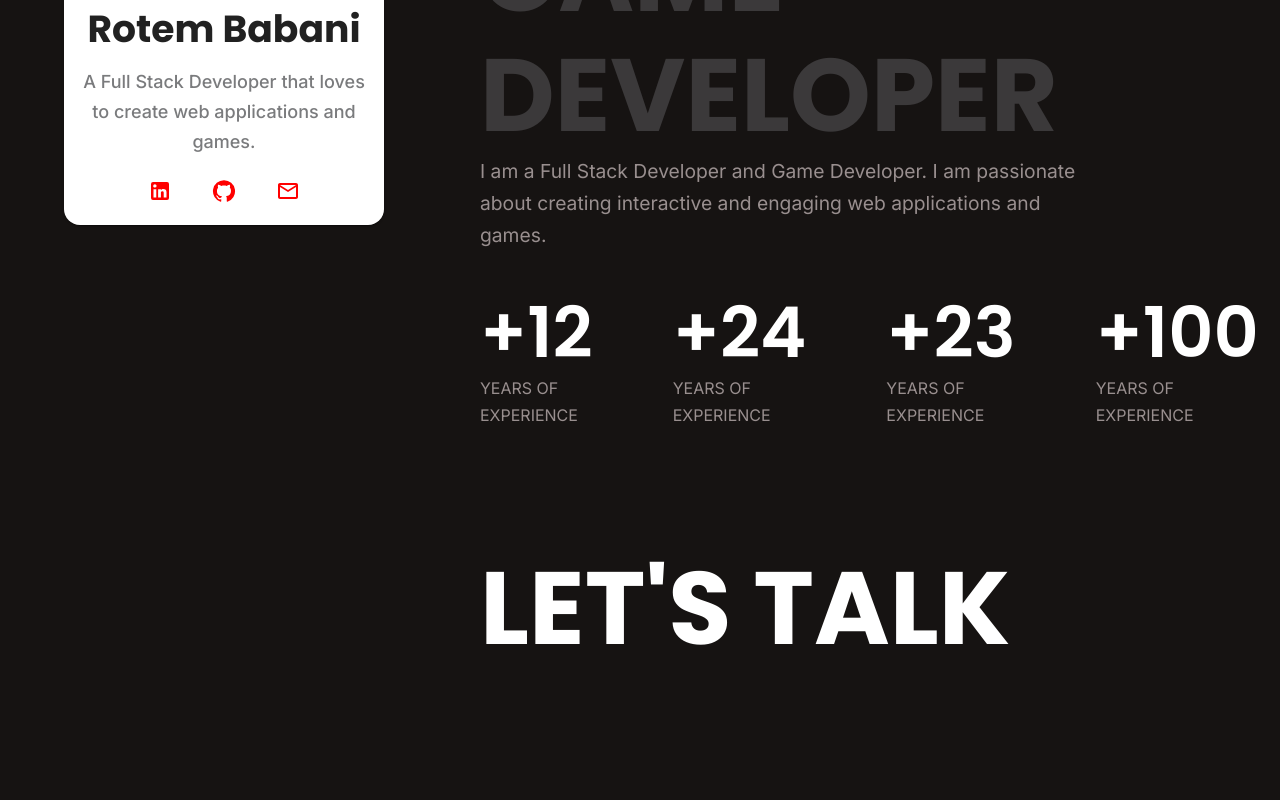
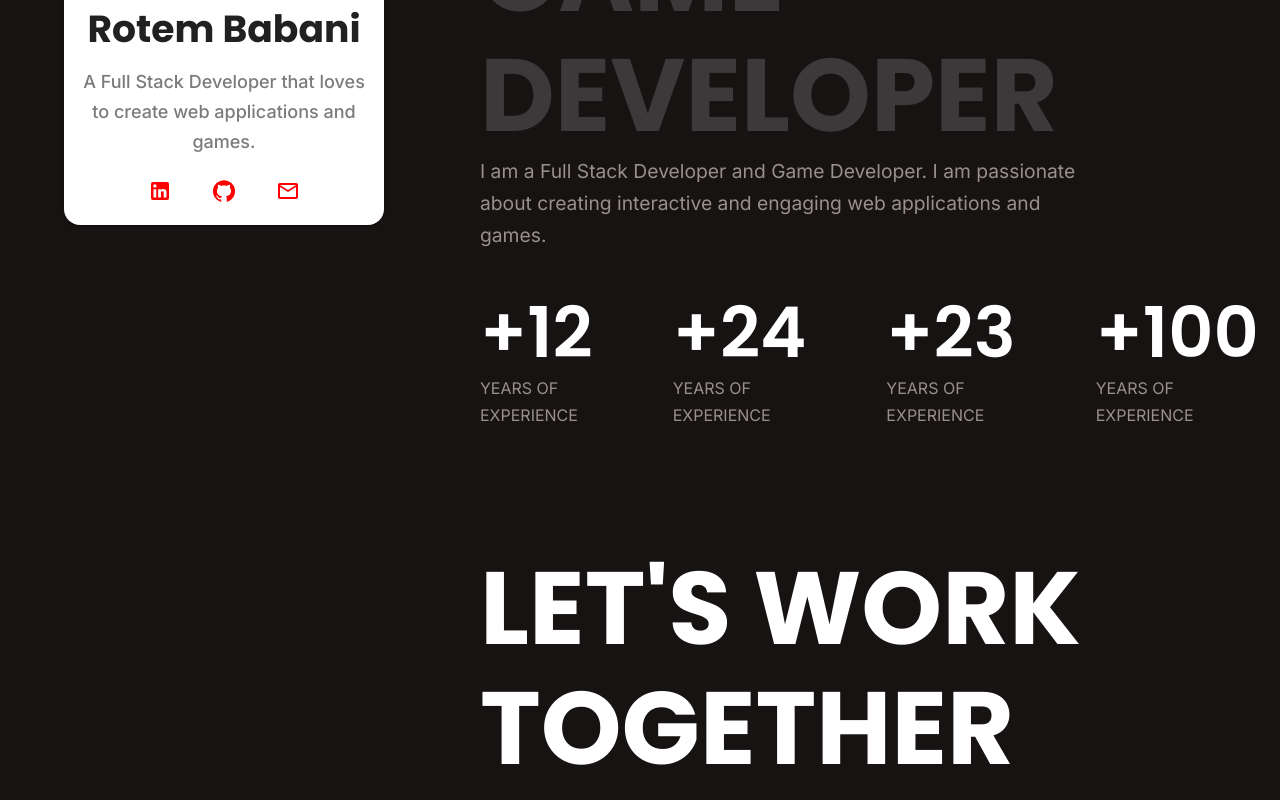
Before and after one commit to rotembab/resume-frontend, a React (Vite) app: page / in a window 1280 px wide. Shown: the part 485-1285 px from the top of the page. Before the commit the page ends 1165 px from the top, so only its background shows below. Built offline with nearby package versions, Linux system fonts and the light colour scheme.

Commit message:
changed heading

```diff
--- a/src/lang/en.ts
+++ b/src/lang/en.ts
@@ -25,6 +25,6 @@ export const enTranslations = {
   },
   Contact: {
     title: 'Contact',
-    heading: "Let's Talk",
+    heading: "Let's Work Together",
   },
 };
--- a/src/lang/he.ts
+++ b/src/lang/he.ts
@@ -24,6 +24,6 @@ export const heTranslations = {
   },
   Contact: {
     title: 'צור קשר',
-    heading: 'בואו נדבר',
+    heading: 'בואו נעבוד ביחד',
   },
 };
--- a/src/lang/jp.ts
+++ b/src/lang/jp.ts
@@ -25,6 +25,6 @@ export const jpTranslations = {
   },
   Contact: {
     title: 'コンタクト',
-    heading: '話しましょう',
+    heading: '一緒に働きましょう',
   },
 };
```
